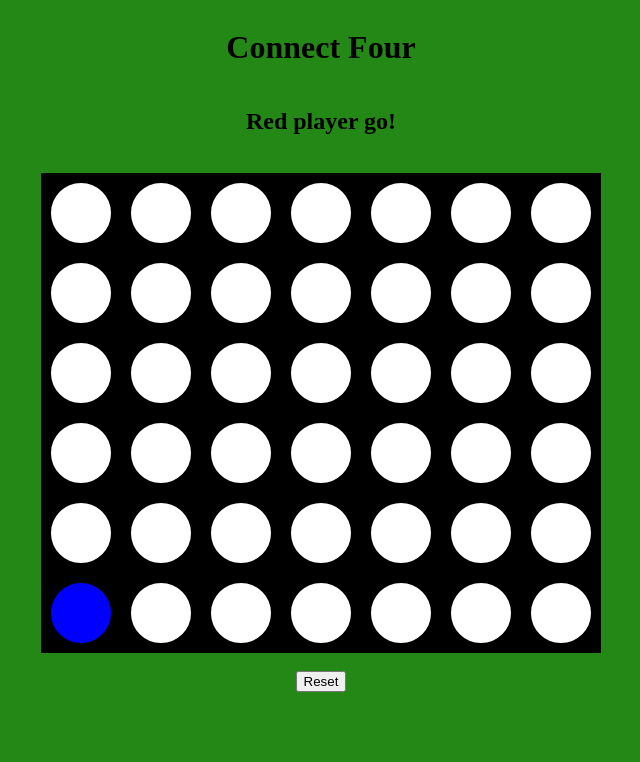
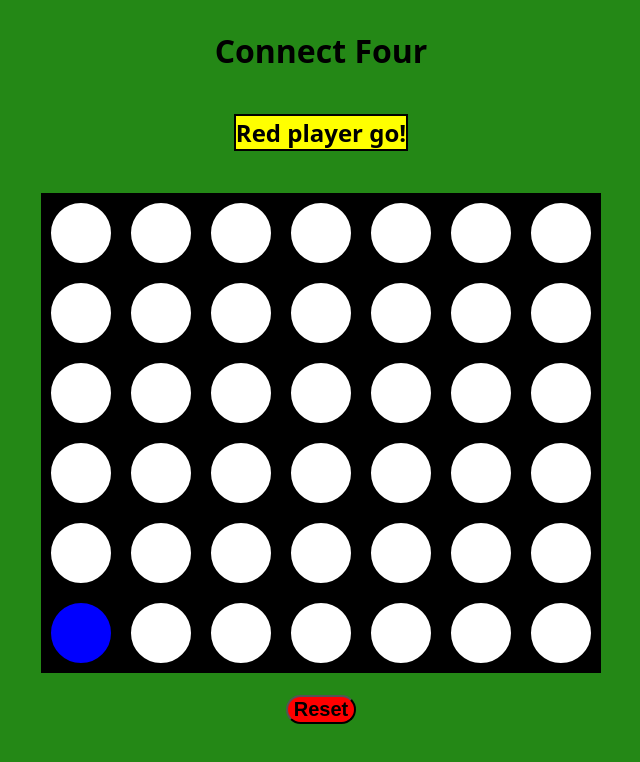
Before and after one commit to JohnnyWiseau141/ConnectFour, a plain HTML site: page index.html in a window 1280 px wide. Both pictures are taken after a click on the element 400 px from the left and 212 px from the top of the page. Shown: the whole page, without its empty margins (319-959 px from the left). Drawn offline with Linux system fonts and the light colour scheme.

Commit message:
minor styling change

```diff
--- a/css/style.css
+++ b/css/style.css
@@ -1,8 +1,8 @@
 body {
   background-color: rgb(36, 136, 22);
 
-/* font-family: system-ui, -apple-system, BlinkMacSystemFont, "Segoe UI",
-  Roboto, Oxygen-Sans, Ubuntu, Cantarell, "Helvetica Neue", sans-serif; */
+font-family: system-ui, -apple-system, BlinkMacSystemFont, "Segoe UI",
+  Roboto, Oxygen-Sans, Ubuntu, Cantarell, "Helvetica Neue", sans-serif;
 
 height: 100vh;
 display: flex;
@@ -29,3 +29,15 @@ text-align: center;
 vertical-align: middle;
 align-items: center;
 }
+
+h2 {
+  background-color: yellow;
+  border: 2px solid black
+}
+
+button {
+  background-color: red;
+  border-radius: 50px;
+  font-size: 20px;
+  font-weight: bolder;
+}
--- a/js/app.js
+++ b/js/app.js
@@ -41,7 +41,7 @@ function init() {
 //  [0],   [1],   [2],  [3],  [4],  [5],  [6]
   ]
 
-
+  msgToPlayer.style.color = 'black'
   isWinner = false
   playerTurn = 1
 	cells.forEach((sec) => {
@@ -111,6 +111,7 @@ function render() {
   })
   if (!isWinner ) {
     if (playerTurn === 1) {
+
     msgToPlayer.innerText = 'Blue Player go!'
     }else{
     msgToPlayer.innerText = 'Red player go!'
@@ -119,8 +120,10 @@ function render() {
     msgToPlayer.innerText = 'Tie game!'
   } else {
     if (isWinner === 1){
+      msgToPlayer.style.color = 'blue'
       msgToPlayer.innerText = 'Blue player wins!'
     } else {
+      msgToPlayer.style.color = 'red'
       msgToPlayer.innerText = 'Red player wins!'
     }
 
```
